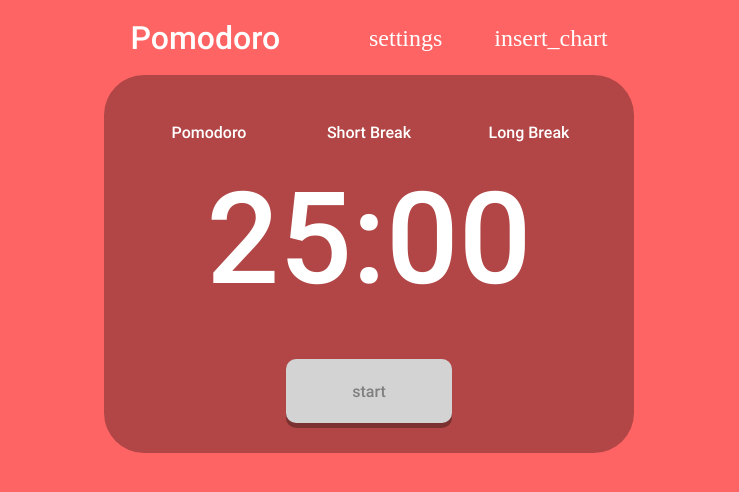
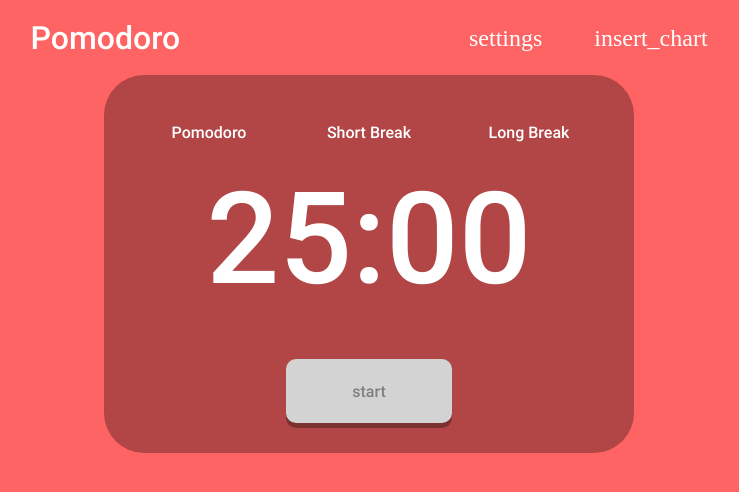
Before and after one commit to CoryMci/pomodoro-react, a React (Create React App) app: page / in a window 1280 px wide. Shown: the top 492 px of the page, without its empty margins (271-1010 px from the left). Built offline with nearby package versions, Linux system fonts and the light colour scheme; a web font is replaced by a local one.

Commit message:
minor style changes

```diff
--- a/src/App.js
+++ b/src/App.js
@@ -53,7 +53,6 @@ const App = () => {
 
   const changeMode = (mode = false) => {
     if (mode) {
-      console.log(mode);
       setCurrentMode(mode);
       if (mode == "pomo") {
         setLap(1);
--- a/src/components/Header.css
+++ b/src/components/Header.css
@@ -2,6 +2,7 @@
     padding-left: 12px;
     padding-right: 12px;
     display: grid;
+    gap: 200px;
     grid-template-columns: 1fr 1fr;
     align-items: center;
 }
```
